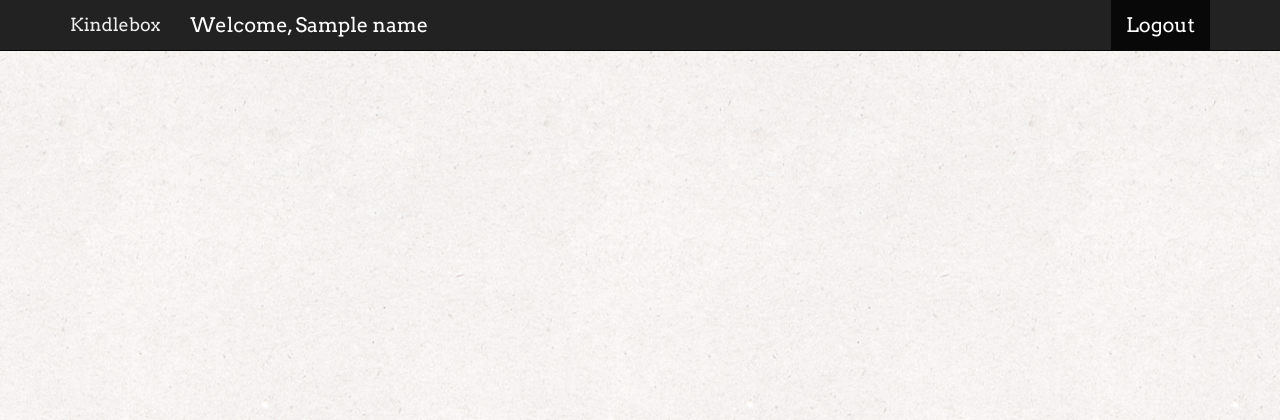
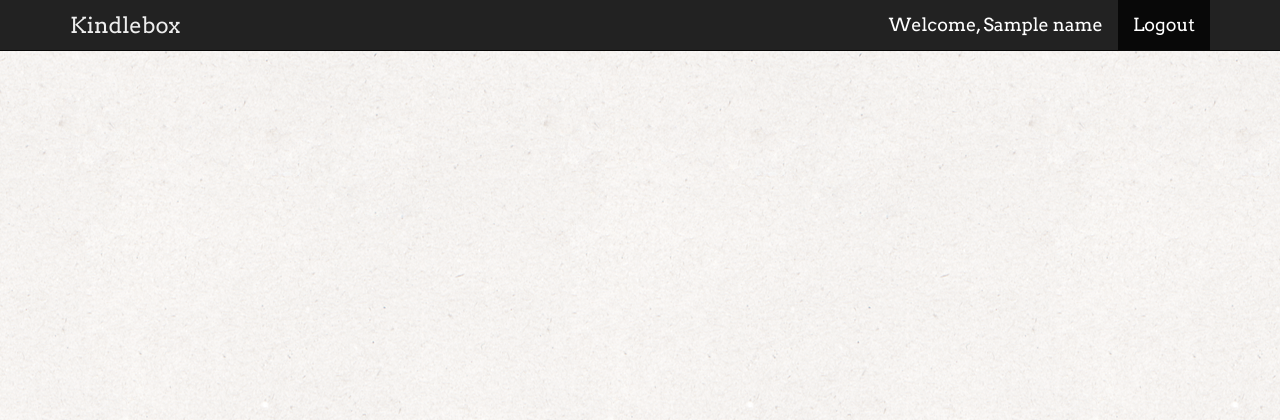
Before and after one commit to stephanie-wang/kindlebox, a Python web app: template app/templates/base.html in a window 1280 px wide. Shown: the top 420 px of the page. Run offline with Jinja, Linux system fonts and the light colour scheme; the template is opened without the code that fills it: most values are stand-ins (such as "Sample title", 1, 10 or a date in 2020); some libraries are stand-ins or nearby versions.

Commit message:
some font changes

```diff
--- a/app/static/css/base.css
+++ b/app/static/css/base.css
@@ -46,6 +46,16 @@ body {
 
 #logo {
     color: #eee;
+    font-size: 22px;
+}
+
+#navbar-logout {
+    font-size: 18px;
+}
+
+#navbar-welcome {
+    background: none;
+    font-size: 18px;
 }
 
 /* Base instruction styles */
--- a/app/templates/base.html
+++ b/app/templates/base.html
@@ -30,13 +30,9 @@
         </div>
         <div class="collapse navbar-collapse">
           {% if logged_in %}
-          <ul class="nav navbar-nav">
-              <li class="active"><a style="background:none">Welcome, {{ name }}</a></li>
-          </ul>
-          {% endif %}
-          {% if logged_in %}
           <ul class="nav navbar-nav pull-right">
-            <li class="active"><a href="{{ url_for('logout') }}">Logout</a></li>
+            <li class="active"><a id="navbar-welcome">Welcome, {{ name }}</a></li>
+            <li class="active"><a id="navbar-logout" href="{{ url_for('logout') }}">Logout</a></li>
           </ul>
           {% endif %}
         </div><!--/.nav-collapse -->
```
